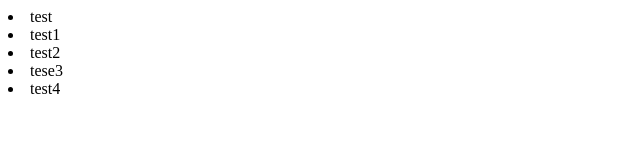
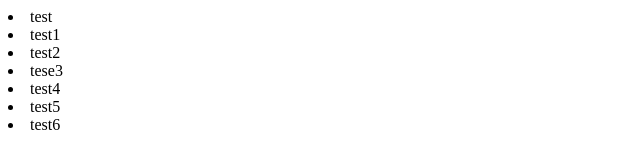
Before and after one commit to qinxiaopro/examination-web, a plain HTML site: page index.html in a window 1280 px wide. Shown: the full height of the page, 0-640 px from the left. Drawn offline with Linux system fonts and the light colour scheme.

Commit message:
index信息

```diff
--- a/index.html
+++ b/index.html
@@ -13,6 +13,8 @@
             <li>test2</li>
             <li>tese3</li>
             <li>test4</li>
+            <li>test5</li>
+            <li>test6</li>
         </ul->
     </nav>
 
```
